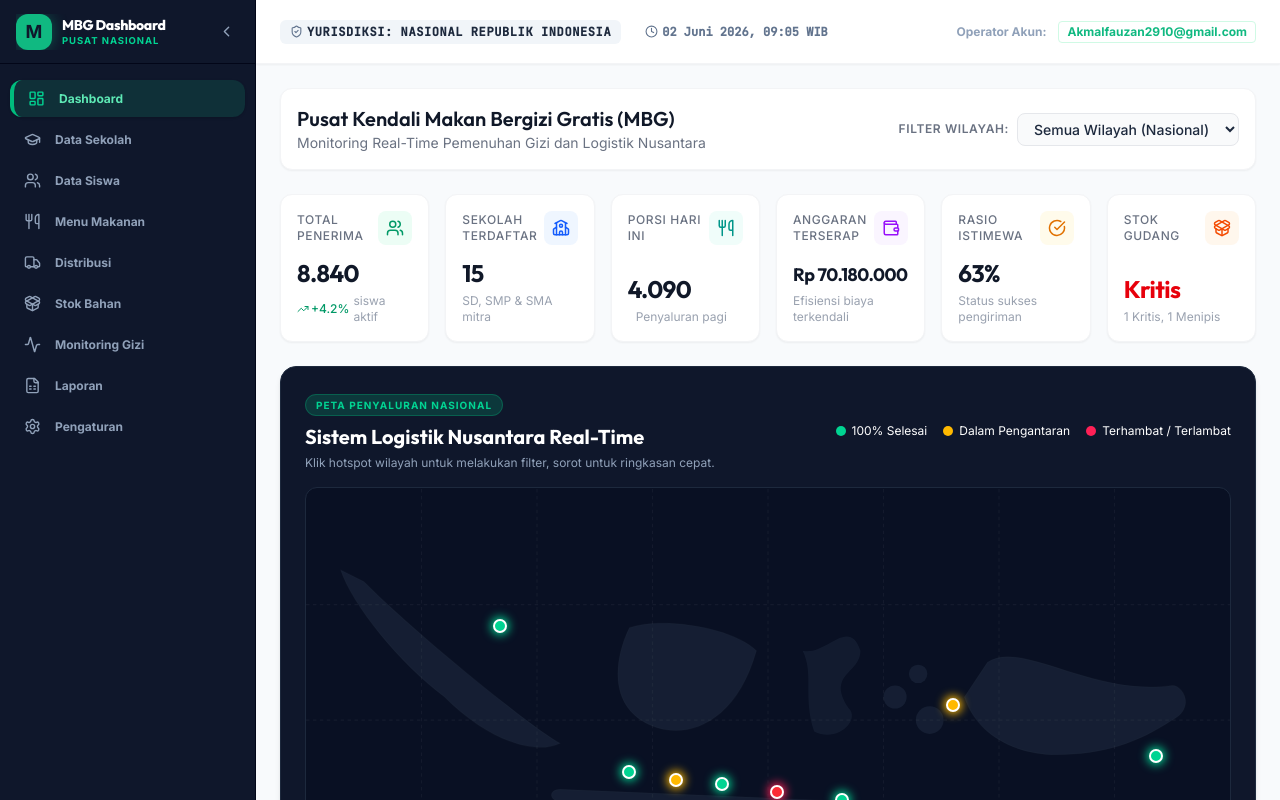
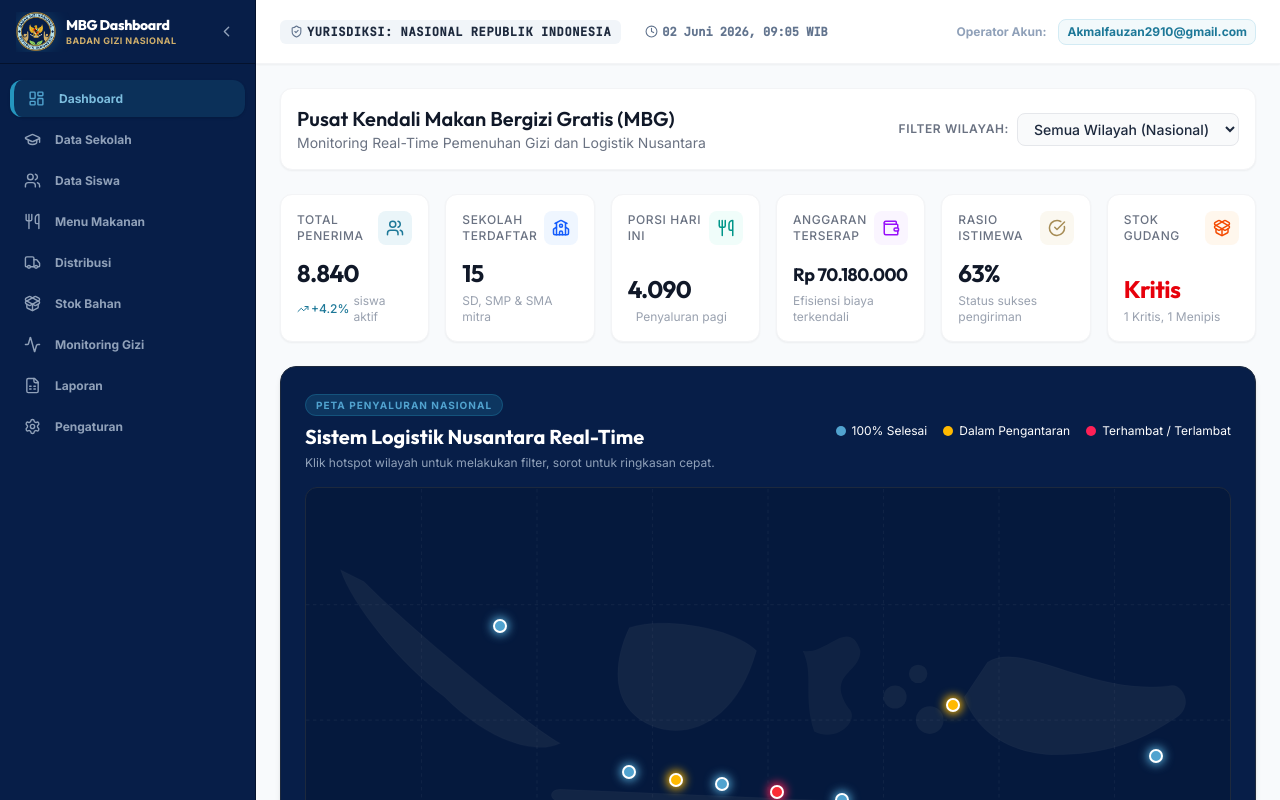
Before and after one commit to dataakmal/mbg-monitoring, a React (Vite) app: page / in a window 1280 px wide. Shown: the top 800 px of the page. Built offline with nearby package versions, Linux system fonts and the light colour scheme.

Commit message:
Nambah Logo & Ganti Warna

```diff
--- a/src/App.tsx
+++ b/src/App.tsx
@@ -220,16 +220,19 @@ export default function App() {
         {/* Brand header */}
         <div className="h-16 flex items-center justify-between px-4 border-b border-slate-950">
           <div className="flex items-center gap-2.5 overflow-hidden">
-            <div className="w-9 h-9 min-w-9 bg-[#10b981] text-slate-900 rounded-xl flex items-center justify-center font-black text-lg shadow-[0_0_15px_rgba(16,185,129,0.4)]">
-              M
-            </div>
+            <img
+              src="/assets/public/logo-bgn.png"
+              alt="Logo BGN"
+              className="w-10 h-10 min-w-10 object-contain drop-shadow-[0_0_8px_rgba(37,150,190,0.3)]"
+              referrerPolicy="no-referrer"
+            />
             {!isSidebarCollapsed && (
               <div>
                 <h1 className="font-extrabold text-sm text-white font-display tracking-tight leading-none">
                   MBG Dashboard
                 </h1>
-                <span className="text-[9.5px] font-bold text-emerald-400 tracking-widest uppercase leading-none mt-1 block">
-                  Pusat Nasional
+                <span className="text-[9px] font-extrabold text-amber-500 tracking-wider uppercase leading-none mt-1 block">
+                  Badan Gizi Nasional
                 </span>
               </div>
             )}
@@ -258,7 +261,7 @@ export default function App() {
                 }}
                 className={`w-full flex items-center gap-3.5 px-3.5 py-2.5 rounded-xl text-xs font-bold transition-all duration-150 cursor-pointer ${
                   isActive
-                    ? 'bg-[#10b981]/15 text-emerald-300 border-l-4 border-emerald-500 font-extrabold shadow-sm'
+                    ? 'bg-emerald-500/15 text-emerald-300 border-l-4 border-emerald-500 font-extrabold shadow-sm'
                     : 'text-slate-400 hover:bg-slate-800/50 hover:text-slate-200'
                 }`}
               >
@@ -286,9 +289,12 @@ export default function App() {
       {/* 2. MOBILE HEADER & NAVIGATION DRAWER */}
       <div className="md:hidden print:hidden fixed top-0 left-0 right-0 h-14 bg-slate-900 border-b border-slate-950 flex items-center justify-between px-4 z-40 text-white">
         <div className="flex items-center gap-2">
-          <div className="w-8 h-8 bg-emerald-500 text-slate-950 font-black rounded-lg flex items-center justify-center">
-            M
-          </div>
+          <img
+            src="/assets/public/logo-bgn.png"
+            alt="Logo BGN"
+            className="w-8 h-8 object-contain"
+            referrerPolicy="no-referrer"
+          />
           <span className="font-bold font-display text-sm">MBG Dashboard</span>
         </div>
 
@@ -363,7 +369,7 @@ export default function App() {
 
           <div className="flex items-center gap-3 text-xs font-bold">
             <span className="text-slate-400">Operator Akun:</span>
-            <span className="text-[#10b981] bg-emerald-55/40 border border-emerald-100 px-2 py-0.5 rounded">
+            <span className="text-emerald-600 bg-emerald-50/60 border border-emerald-100 px-2 py-1 rounded-lg">
               Akmalfauzan2910@gmail.com
             </span>
           </div>
--- a/src/components/DashboardOverview.tsx
+++ b/src/components/DashboardOverview.tsx
@@ -455,7 +455,7 @@ export default function DashboardOverview({
                 <div className="relative flex items-center justify-center my-3">
                   <svg className="w-24 h-24 transform -rotate-90">
                     <circle cx="48" cy="48" r="40" stroke="#f3f4f6" strokeWidth="6" fill="transparent" />
-                    <circle cx="48" cy="48" r="40" stroke="#10b981" strokeWidth="8" fill="transparent"
+                    <circle cx="48" cy="48" r="40" stroke="#2596be" strokeWidth="8" fill="transparent"
                       strokeDasharray={251.2}
                       strokeDashoffset={251.2 - (251.2 * 94) / 100}
                     />
--- a/src/components/DataSiswaView.tsx
+++ b/src/components/DataSiswaView.tsx
@@ -112,7 +112,7 @@ export default function DataSiswaView({ sekolahList }: DataSiswaViewProps) {
             <div className="relative flex items-center justify-center">
               <svg className="w-16 h-16 transform -rotate-90">
                 <circle cx="32" cy="32" r="26" stroke="#1e293b" strokeWidth="4" fill="transparent" />
-                <circle cx="32" cy="32" r="26" stroke="#10b981" strokeWidth="5" fill="transparent"
+                <circle cx="32" cy="32" r="26" stroke="#2596be" strokeWidth="5" fill="transparent"
                   strokeDasharray={163.3}
                   strokeDashoffset={163.3 - (163.3 * progressRatio) / 100}
                 />
--- a/src/components/MonitoringGiziView.tsx
+++ b/src/components/MonitoringGiziView.tsx
@@ -229,8 +229,8 @@ export default function MonitoringGiziView({
               <defs>
                 {/* Gradient for area fill under path */}
                 <linearGradient id="calorieGlow" x1="0" y1="0" x2="0" y2="1">
-                  <stop offset="0%" stopColor="#10b981" stopOpacity="0.25" />
-                  <stop offset="100%" stopColor="#10b981" stopOpacity="0" />
+                  <stop offset="0%" stopColor="#2596be" stopOpacity="0.25" />
+                  <stop offset="100%" stopColor="#2596be" stopOpacity="0" />
                 </linearGradient>
               </defs>
 
@@ -260,7 +260,7 @@ export default function MonitoringGiziView({
               {dArea && <path d={dArea} fill="url(#calorieGlow)" />}
 
               {/* Spline pathway line */}
-              {dBezier && <path d={dBezier} fill="none" stroke="#10b981" strokeWidth="3" strokeLinecap="round" className="glow-emerald" />}
+              {dBezier && <path d={dBezier} fill="none" stroke="#2596be" strokeWidth="3" strokeLinecap="round" className="glow-emerald" />}
 
               {/* Custom dots interactive triggers */}
               {coords.map((pt, idx) => {
@@ -272,7 +272,7 @@ export default function MonitoringGiziView({
                       cx={pt.x}
                       cy={pt.y}
                       r={isHovered ? 10 : 0}
-                      fill="#10b981"
+                      fill="#2596be"
                       opacity="0.25"
                       className="transition-all duration-150"
                     />
@@ -281,7 +281,7 @@ export default function MonitoringGiziView({
                       cy={pt.y}
                       r={isHovered ? 6 : 4}
                       fill="#ffffff"
-                      stroke="#10b981"
+                      stroke="#2596be"
                       strokeWidth={3}
                       className="cursor-pointer transition-all duration-150"
                       onMouseEnter={() => setHoveredNode(idx)}
--- a/src/index.css
+++ b/src/index.css
@@ -7,23 +7,55 @@
   --font-mono: "JetBrains Mono", monospace;
 
   --animate-pulse-slow: pulse 3s cubic-bezier(0.4, 0, 0.6, 1) infinite;
+
+  /* Custom Brand Colors conforming to User Request: #2596be, #d0af6b, #071e48 */
+  --color-brand-blue: #2596be;
+  --color-brand-gold: #d0af6b;
+  --color-brand-navy: #071e48;
+
+  /* Dynamically re-mapping Emerald to Brand Blue so existing code uses BGN color tone */
+  --color-emerald-25: #f4fafc;
+  --color-emerald-50: #eaf5f9;
+  --color-emerald-100: #d3ebf4;
+  --color-emerald-200: #a7d7e9;
+  --color-emerald-300: #7cbdde;
+  --color-emerald-400: #51a3cf;
+  --color-emerald-500: #2596be;
+  --color-emerald-600: #1d7898;
+  --color-emerald-700: #145b74;
+  --color-emerald-800: #0a3d4f;
+  --color-emerald-900: #071e48;
+
+  /* Re-mapping Slate-900 and Slate-950 to Brand Navy to render the dark headers & sidebars in government navy blue */
+  --color-slate-910: #0d2a5c;
+  --color-slate-900: #071e48;
+  --color-slate-950: #04122d;
+
+  /* Re-mapping gold-themed elements (amber) to brand gold */
+  --color-amber-25: #fcfbfa;
+  --color-amber-50: #fbf8f0;
+  --color-amber-100: #f6edd6;
+  --color-amber-500: #d0af6b;
+  --color-amber-600: #a68c55;
+  --color-amber-700: #7d6940;
+  --color-amber-800: #53462b;
 }
 
 /* Custom styles for government glow and premium widgets */
 .gov-card-glow {
-  box-shadow: 0 4px 20px -2px rgba(16, 185, 129, 0.08);
+  box-shadow: 0 4px 20px -2px rgba(37, 150, 190, 0.08);
 }
 
 .glow-blue {
-  box-shadow: 0 0 15px rgba(59, 130, 246, 0.4);
+  box-shadow: 0 0 15px rgba(37, 150, 190, 0.4);
 }
 
 .glow-emerald {
-  box-shadow: 0 0 15px rgba(16, 185, 129, 0.4);
+  box-shadow: 0 0 15px rgba(37, 150, 190, 0.4);
 }
 
 .glow-amber {
-  box-shadow: 0 0 15px rgba(245, 158, 11, 0.4);
+  box-shadow: 0 0 15px rgba(208, 175, 107, 0.4);
 }
 
 .glow-rose {
```
Also changed, not shown: assets/public/logo-bgn.png (added).
